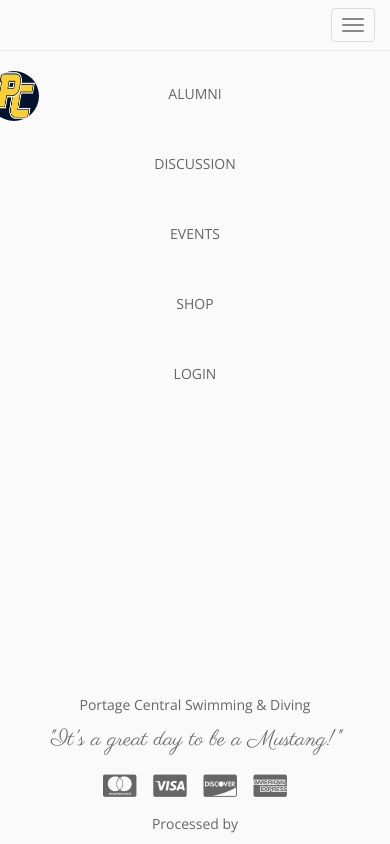
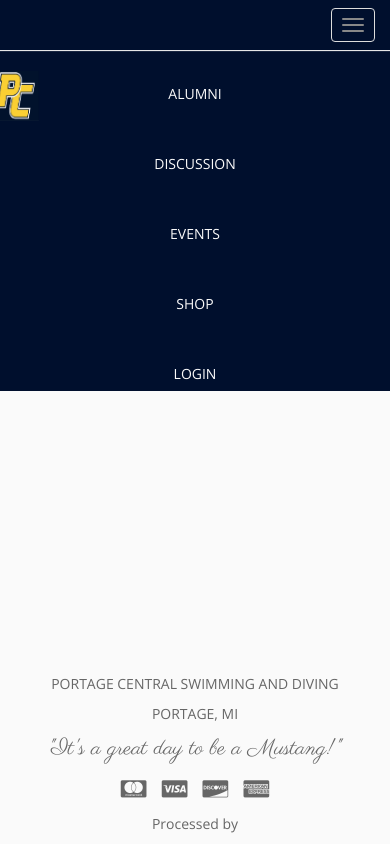
Before and after one commit to david-hub024/PCS_Swimming, a Django app: page /products/ in a window 390 px wide, after a click on "Toggle navigation"; the page is wider, and only the part inside the window is pictured. Run offline with Django 3.2, Linux system fonts and the light colour scheme; data that the repository does not hold is empty; some libraries are stand-ins or nearby versions.

Commit message:
navbar styling change to match

```diff
--- a/events/templates/events/events.html
+++ b/events/templates/events/events.html
@@ -17,6 +17,7 @@
                         <div class="col-xs-4 col-sm-4"></div>
                     </div>
                 </div>
+
                 {% for event in events %}
                 <div class="item">
                     <div class="carousel-content">
--- a/home/templates/home/base.html
+++ b/home/templates/home/base.html
@@ -41,8 +41,8 @@
                     <li><a href="{% url 'get_events' %}" class = 'page-scroll'>EVENTS</a></li>
                     <li><a href="{% url 'get_products' %}" class = 'page-scroll'>SHOP</a></li>
                     {% if user.is_authenticated %}
-                    <li><a href="{% url 'profile' %}"><i class = 'fa fa-user-circle'></i> WELCOME, {{user}}.</a></li>
-                    <li><a href="{% url 'logout' %}"><i class="fa fa-sign-out"></i> LOGOUT</a></li>
+                    <li><a href="{% url 'profile' %}"> WELCOME, {{user}}.</a></li>
+                    <li><a href="{% url 'logout' %}"> LOGOUT</a></li>
                     {% else %}
                     <li><a href="{% url 'login' %}">LOGIN</a></li>
                     <li><a href="{% url 'register' %}">REGISTER</a></li>
@@ -56,7 +56,6 @@
         </nav>
 
         </header>
-
     <div class="content">
 {% if messages %}
         <div class="alert alert-success">
@@ -72,8 +71,11 @@
 
             <div class="row">
                 <div class="col-md-12">
-
-
+                    <br>
+                        <br>
+<br>
+<br>
+<br>
                             <!--blogpost entries-->
                             {% block content %} {% endblock %}
                             <!--blogpost entries-->
@@ -88,7 +90,8 @@
         <div class="container">
             <div class="row">
                 <div class="col-sm-4">
-                    <p>Portage Central Swimming & Diving</p>
+                    <p>PORTAGE CENTRAL SWIMMING AND DIVING</p>
+                    <p>PORTAGE, MI</p>
                     </div>
                 <div class="col-sm-4">
                     <p class ='mustang'>"It's a great day to be a Mustang!"</p>
--- a/products/templates/products/products.html
+++ b/products/templates/products/products.html
@@ -4,26 +4,32 @@
 {% block content %}
 
 <div class="container">
-<a href="{% url 'view_cart' %}"><i class="fa fa-shopping-cart"></i> Cart</a>
+    <div class="panel">
+        <div class="panel-body">
+
+
+<a href="{% url 'view_cart' %}" class='cart-go'><i class="fa fa-shopping-cart"></i> Cart</a>
 
 
 
 {% for product in products %}
 
-<h2>{{product.name}}</h2>
-
-<div class="container try">
-
+<div class="row">
+<div class="col-xs-hidden col-sm-4">
+     <h4>{{product.name}}</h4>
+<div class="try">
   <img src="{{MEDIA_URL}}{{product.image}}" height = '100px' class = 'image' width ='100px' height="100px" alt="{{product.name}}">
 
   <div class="img-hover">
 
-  <button class="btn"><a href="{% url 'product_detail' product.id %}" >More Detail
+  <button class="btn-sm prod"><a href="{% url 'product_detail' product.id %}" >View
 
    </a></button>
    </div>
 </div>
-
+</div>
+<div class="col-xs-hidden col-sm-4">
+<br>
 <p>{{product.description}}</p>
 
 <p>${{product.price}}</p>
@@ -33,10 +39,13 @@
 <form action='{% url "cart" %}' method="POST">
          {% csrf_token %}
         <input type="hidden" name="product_id" value="{{ product.id }}"/>
-         <button type="submit" class="btn-sm btn-info">Add to Cart</button>
+         <button type="submit" class="btn cart">Add to Cart</button>
 </form>
-
-
+ </div>
+<div class="col-xs-hidden col-sm-4"></div>
+ </div>
 {% endfor %}
 </div>
+</div>
+    </div>
 {% endblock content %}
--- a/static/css/base.css
+++ b/static/css/base.css
@@ -4,16 +4,16 @@ body {
 }
 
 .navbar-default {
-  background-color: #fafafa;
-  border-color: #fafafa;
+  background-color: #000F2D;
+  border-color: #000F2d;
 }
 
 .navbar-default .navbar-nav li a {
-  color: #666;
+  color: #fafafa;
 }
 
 .navbar-default .navbar-nav li a:hover {
-  color: black;
+  color: white;
 }
 
 .navbar .navbar-nav {
@@ -24,10 +24,46 @@ body {
 
 .navbar .navbar-collapse {
   text-align: center;
+  color: #fafafa;
+}
+
+@media (min-width: 839px) {
+  .navbar-header {
+    float: left;
+  }
+}
+@media (min-width: 840px) {
+.navbar-toggle {
+    display: none;
+}
+}
+@media (min-width: 739px) {
+.navbar-fixed-bottom .navbar-collapse, .navbar-fixed-top .navbar-collapse, .navbar-static-top .navbar-collapse {
+    padding-right: 0;
+    padding-left: 0;
+}
+}
+
+@media (min-width: 839px) {
+  .container-fluid .navbar-collapse,
+  .container-fluid .navbar-header,
+  .container.navbar-collapse,
+  .container .navbar-header {
+    margin-right: 0;
+    margin-left: 0;
+  }
+}
+
+@media (min-width: 840px){
+.navbar-collapse.collapse {
+    display: block!important;
+    height: auto!important;
+    padding-bottom: 0;
+    overflow: visible!important;
+}
 }
 
 a img {
-  border-radius: 50%;
   float: left;
   height: 50px;
   margin-top: 12.5px;
@@ -48,22 +84,16 @@ a img {
 }
 
 footer {
+  background-color: #fafafa;
   position: fixed;
   left: 0;
   bottom: 0;
   width: 100%;
   color: #666;
   text-align: left;
-}
-
-footer {
   text-align: center;
   font-size: 14px;
-
-}
-
-.content {
-  padding-top: 70px;
+  padding-top: 10px
 }
 
 .mustang {
@@ -72,7 +102,7 @@ footer {
 }
 
 .payment {
-  font-size: 26px;
+  font-size: 20px;
 }
 
 .payment i {
@@ -211,7 +222,33 @@ footer {
   height: 100%;
   width: 100%;
   opacity: 0;
-  transition: .5s ease;
-  background-color: #3877c7;
+  background-color: #000F2D;
 
 }
+
+.cart {
+  background-color: #000F2D;
+  color: #fafafa;
+}
+
+.cart:hover {
+  color: #fafafa;
+}
+
+.prod {
+  color: #000F2D;
+}
+
+.prod:hover {
+  color: #000F2D;
+
+}
+
+.cart-go {
+  color: #000F2D;
+
+}
+
+/*---------------------Product Details---------------------*/
+
+/*----------------------Posts------------------------*/
```
Also changed, not shown: other parts of static/css/base.css (+13 -32 lines), products/templates/products/productdetail.html (+28 -5 lines).
